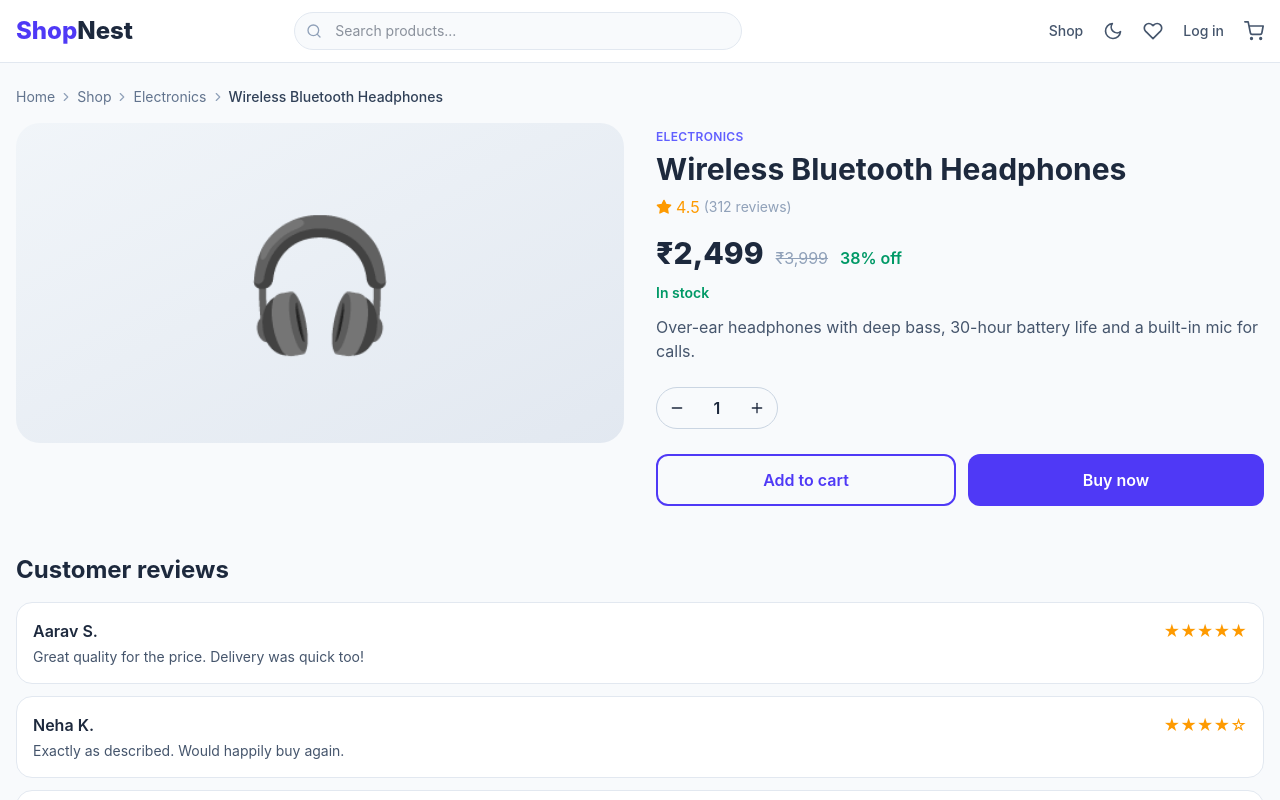
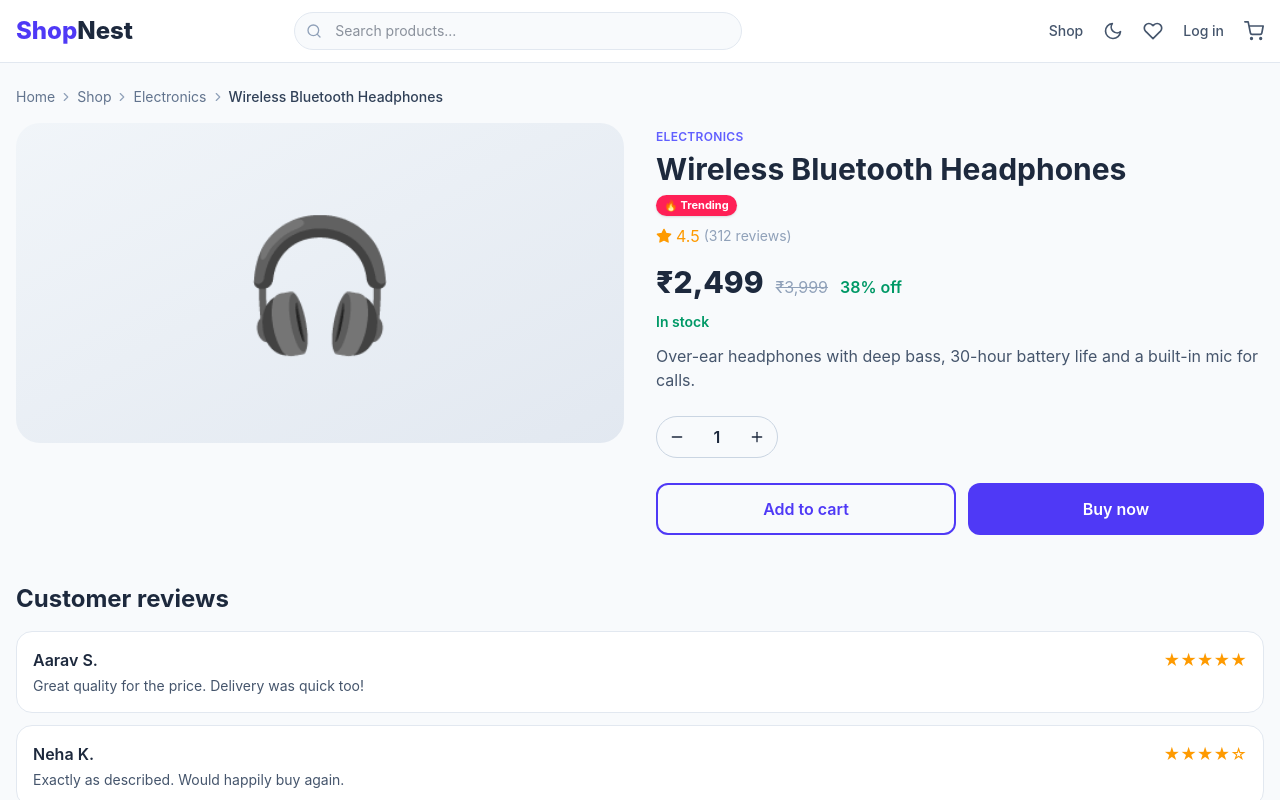
Before and after one commit to Rahul315777/shopnest, a React (Vite) app: page /product/1 in a window 1280 px wide. Shown: the top 800 px of the page. Built offline with nearby package versions, Linux system fonts and the light colour scheme.

Commit message:
feat: render product badges on product details page

```diff
--- a/src/pages/Product/Product.jsx
+++ b/src/pages/Product/Product.jsx
@@ -4,6 +4,7 @@ import { FiMinus, FiPlus, FiStar } from "react-icons/fi";
 import { useProducts } from "../../context/ProductContext.jsx";
 import { useCart } from "../../context/CartContext.jsx";
 import ProductCard from "../../components/ProductCard/ProductCard.jsx";
+import Badges from "../../components/Badges/Badges.jsx";
 import Breadcrumb from "../../components/Breadcrumb/Breadcrumb.jsx";
 import ZoomImage from "../../components/ZoomImage/ZoomImage.jsx";
 import { sampleReviews } from "../../data/products.js";
@@ -13,7 +14,7 @@ import { stockLabel, stockOf } from "../../utils/stock.js";
 export default function Product() {
   const { id } = useParams();
   const navigate = useNavigate();
-  const { products, getProduct } = useProducts();
+  const { products, badges, getProduct } = useProducts();
   const { addToCart } = useCart();
   const [qty, setQty] = useState(1);
   const [added, setAdded] = useState(false);
@@ -66,6 +67,7 @@ export default function Product() {
         <div>
           <span className="text-xs font-semibold uppercase tracking-wide text-indigo-500">{product.category}</span>
           <h1 className="mt-1 text-3xl font-bold">{product.name}</h1>
+          <Badges tags={badges[product.id]} max={3} className="mt-2" />
           <div className="mt-2 flex items-center gap-1 text-amber-500">
             <FiStar className="fill-current" /> {product.rating}
             <span className="text-sm text-slate-400">({product.reviews} reviews)</span>
```
